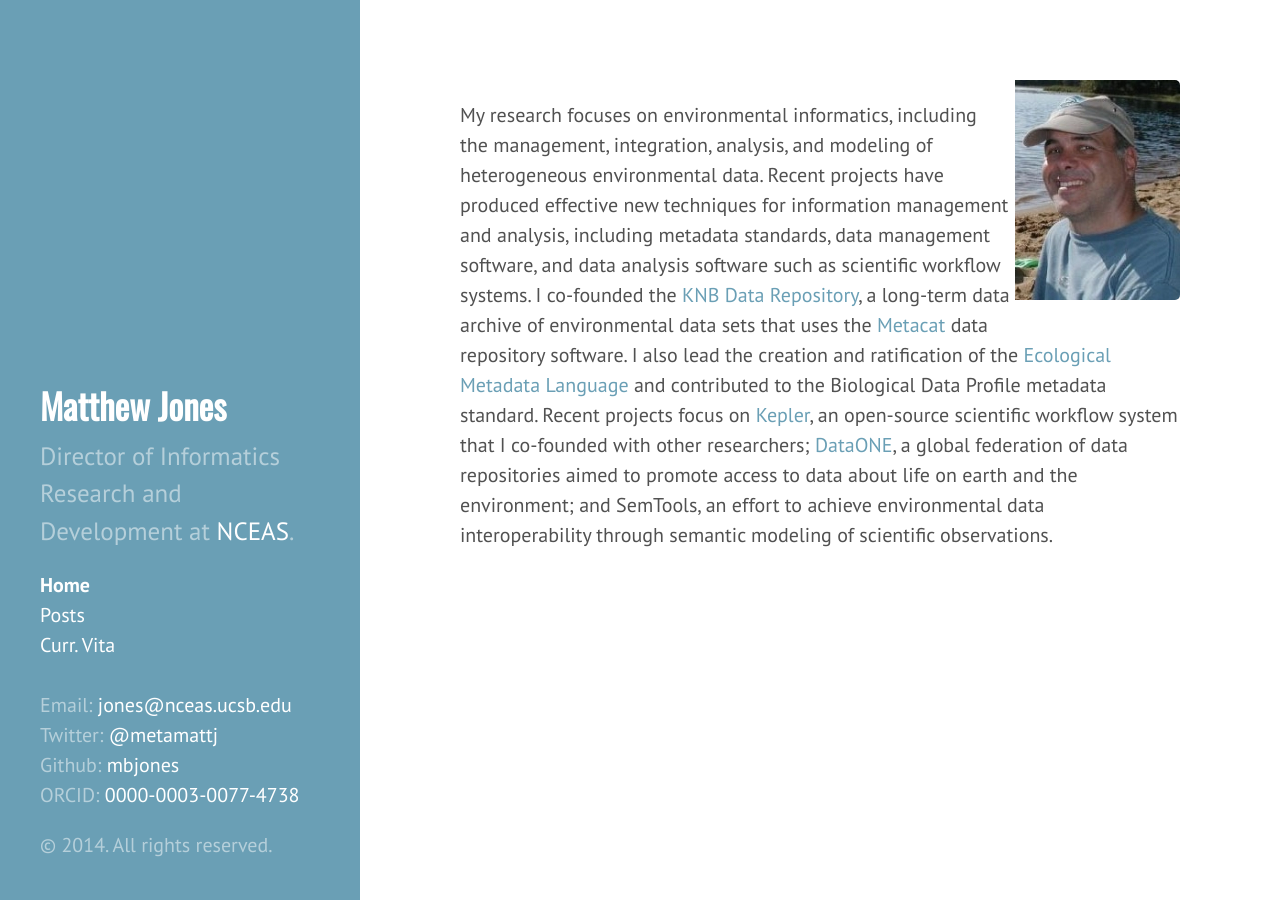
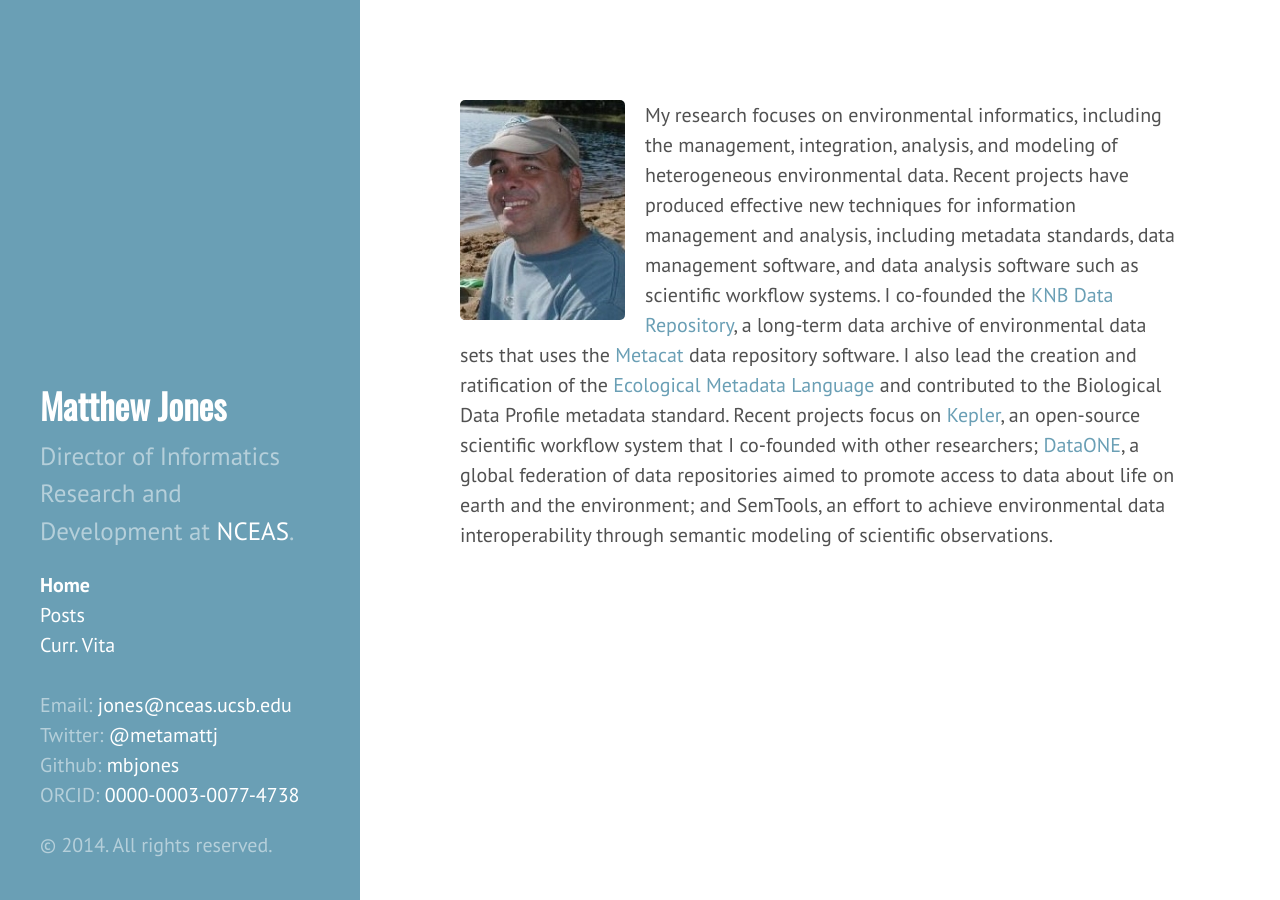
Before and after one commit to mbjones/mbjones.github.io, a Jekyll site: the page built from index.md, in a window 1280 px wide. Built offline with Jekyll 4.4.1, drawn with Linux system fonts in a browser that asks for light colours; Markdown is read by kramdown in place of the engine named in the settings.

Commit message:
Modify margins on right and left float styles.

```diff
--- a/index.md
+++ b/index.md
@@ -3,6 +3,6 @@ layout: default
 title: Home
 ---
 
-<img src="{{ site.url }}/images/jones-portrait-2009.jpg" class="justify_right" />
+<img src="{{ site.url }}/images/jones-portrait-2009.jpg" class="justify_left" />
 
 My research focuses on environmental informatics, including the management, integration, analysis, and modeling of heterogeneous environmental data.  Recent projects have produced effective new techniques for information management and analysis, including metadata standards, data management software, and data analysis software such as scientific workflow systems. I co-founded the [KNB Data Repository](https://knb.ecoinformatics.org), a long-term data archive of environmental data sets that uses the [Metacat](http://knb.ecoinformatics.org/software/metacat) data repository software. I also lead the creation and ratification of the [Ecological Metadata Language](http://knb.ecoinformatics.org/software/eml) and contributed to the Biological Data Profile metadata standard.   Recent projects focus on [Kepler](https://kepler-project.org), an open-source scientific workflow system that I co-founded with other researchers; [DataONE](http://dataone.org), a global federation of data repositories aimed to promote access to data about life on earth and the environment; and SemTools, an effort to achieve environmental data interoperability through semantic modeling of scientific observations.
--- a/public/css/local.css
+++ b/public/css/local.css
@@ -26,8 +26,14 @@
  * New global styles
  */
 
+/* Float (images) to the left */
+.justify_left {
+  float: left;
+  margin: 1rem 1rem 0 0;
+}
+
 /* Float (images) to the right */
 .justify_right {
   float: right;
-  padding-left: 5px;
+  margin: 1rem 0 0 1rem;
 }
```
